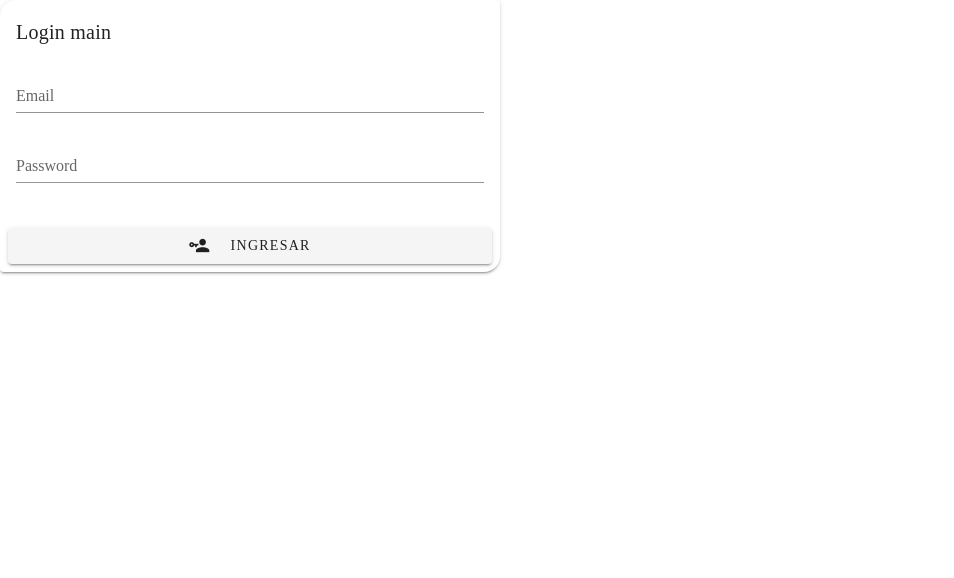
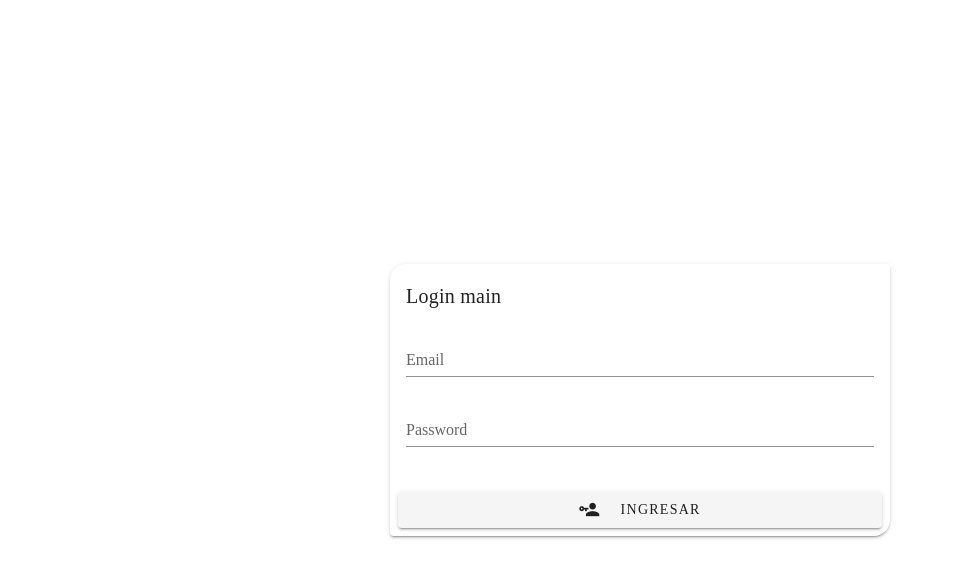
Before and after one commit to je-cabalparamo/Front-Hospital, a Nuxt app: page / in a window 1280 px wide. Shown: the top 578 px of the page, without its empty margins (0-954 px from the left). Built offline with nearby package versions, Linux system fonts and the light colour scheme; no server answers.

Commit message:
Fun Logo & centered car-login

```diff
--- a/components/usuario/card_login.vue
+++ b/components/usuario/card_login.vue
@@ -1,5 +1,5 @@
 <template>
-  <div>
+  <div class="card-container">
     <v-card shaped elevation="5" width="500" color="brown-darken-3">
       <v-card-title class="text-center">
         Login main
@@ -110,4 +110,10 @@ export default {
   .v-dialog__container{
     display: flex;
   }
+  .card-container {
+  display: flex;
+  justify-content: center;
+  align-items: center;
+  min-height: 100vh;
+}
   </style>
--- a/layouts/default.vue
+++ b/layouts/default.vue
@@ -32,6 +32,7 @@
       style="background-color: #789dca;"
     >
       <v-app-bar-nav-icon @click.stop="drawer = !drawer" />
+      <v-img :src="require('../assets/HealthCheck.png')" max-height="65%" max-width="3%" contain />
       <v-toolbar-title>{{ title }}</v-toolbar-title>
       <v-spacer />
       <v-btn v-if="$auth.loggedIn" icon @click="logout">
```
Also changed, not shown: assets/HealthCheck.png (added).
